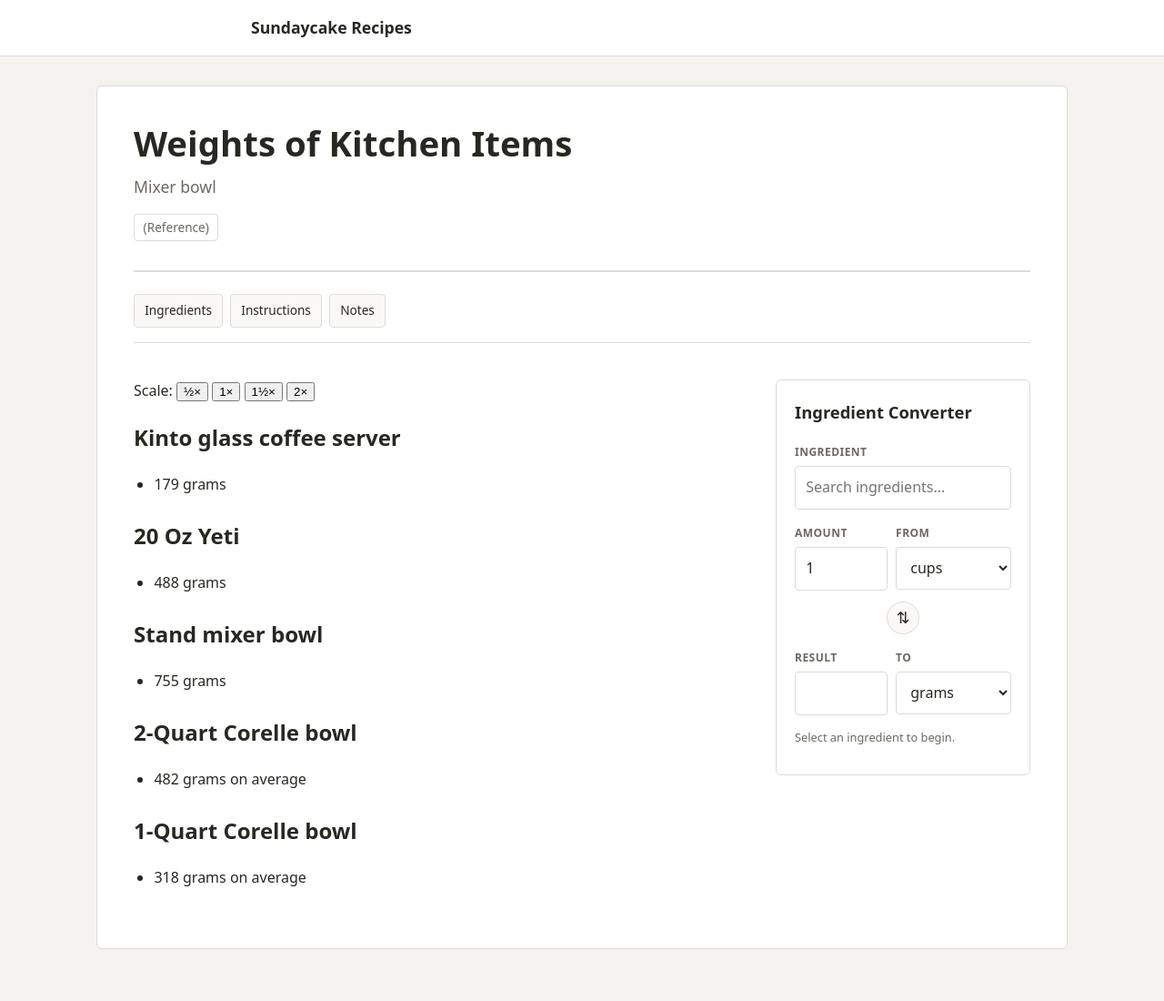
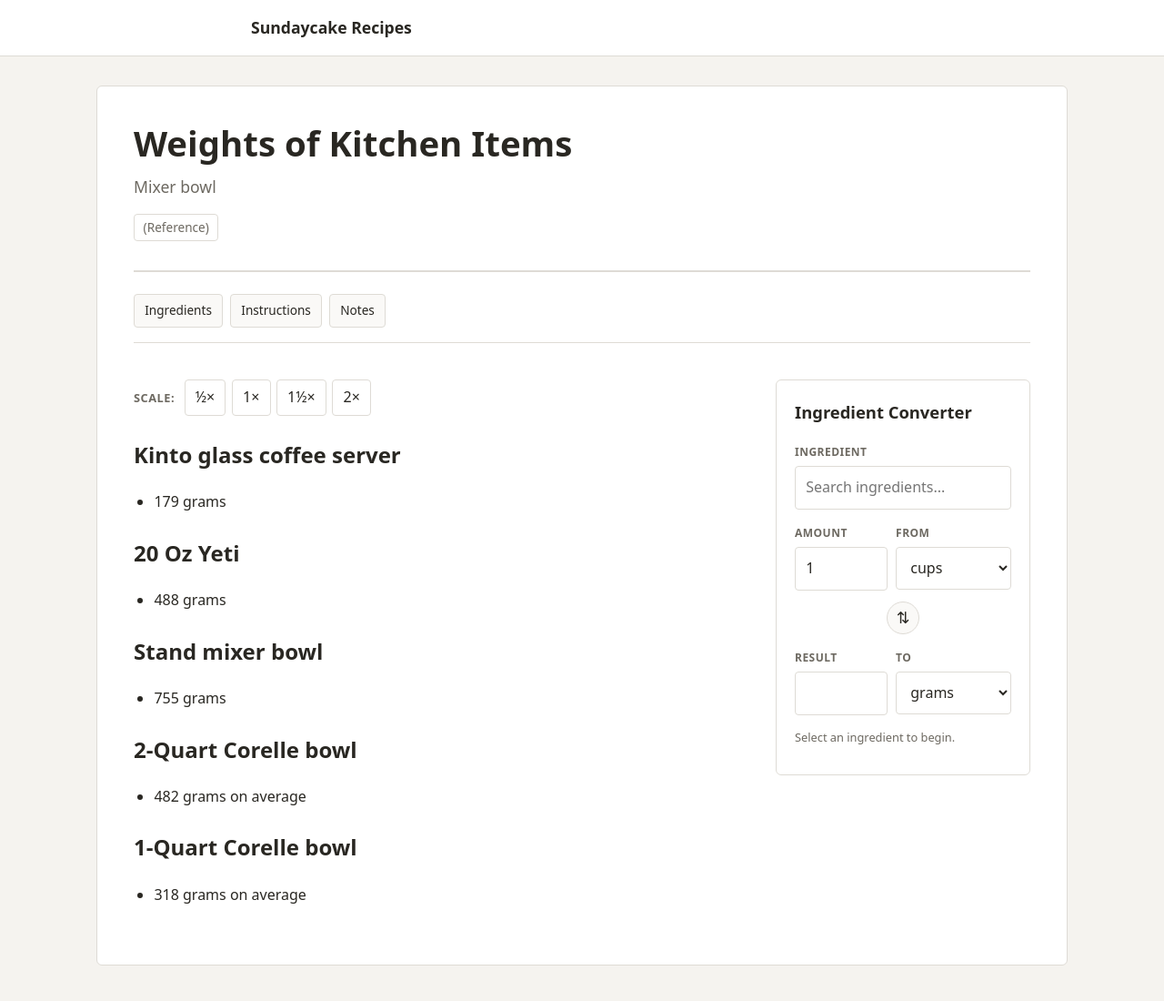
Before and after one commit to sundaycake/recipes, a Jekyll site: the page built from _recipes/-weights-of-kitchen-items.md, in a window 1280 px wide and 1125 px high. Shown: the top 1100 px of the window at 91% size. Built offline with Jekyll 4.4.1, drawn with Linux system fonts in a browser that asks for light colours.

Commit message:
Update style.css

```diff
--- a/assets/css/style.css
+++ b/assets/css/style.css
@@ -1105,3 +1105,55 @@ a:hover {
     }
 
 }
+
+
+/* --------------------------------------------------
+   Recipe scaling
+   -------------------------------------------------- */
+
+.recipe-scaling {
+    display: flex;
+    flex-wrap: wrap;
+    align-items: center;
+    gap: 0.4rem;
+    margin-bottom: 1.5rem;
+}
+
+.recipe-scaling-label {
+    margin-right: 0.25rem;
+
+    color: var(--muted);
+    font-size: 0.8rem;
+    font-weight: 600;
+    text-transform: uppercase;
+    letter-spacing: 0.04em;
+}
+
+.recipe-scaling button {
+    padding: 0.4rem 0.7rem;
+
+    border: 1px solid var(--border);
+    border-radius: 4px;
+
+    background: var(--card-background);
+    color: var(--text);
+
+    font: inherit;
+    cursor: pointer;
+}
+
+.recipe-scaling button:hover {
+    background: #faf9f7;
+}
+
+.recipe-scaling button.active {
+    border-color: var(--accent);
+    background: var(--accent);
+    color: #ffffff;
+    font-weight: 700;
+}
+
+.recipe-scaling button:focus-visible {
+    outline: 2px solid var(--accent);
+    outline-offset: 2px;
+}
```
